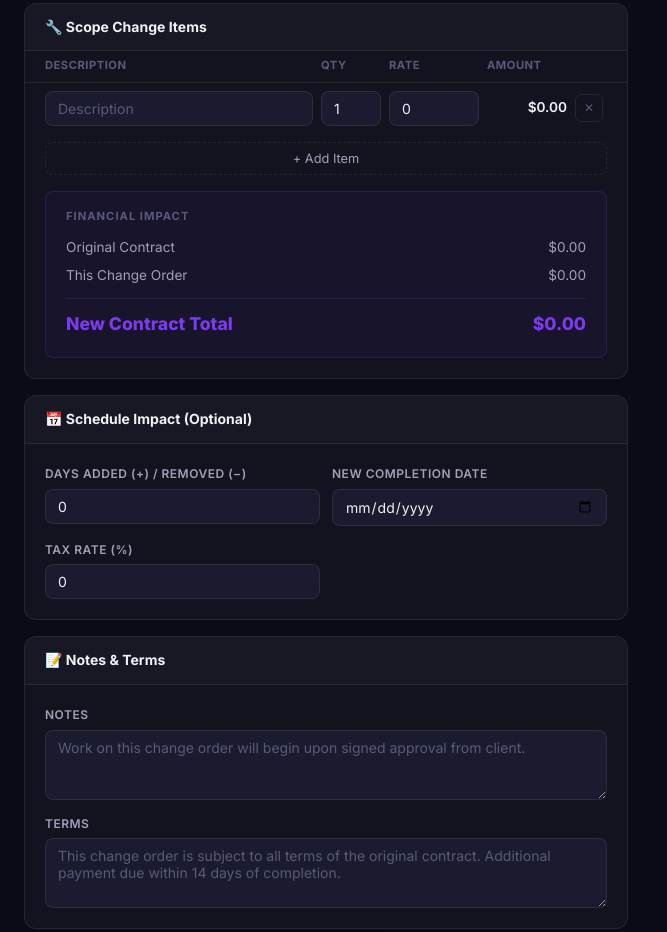
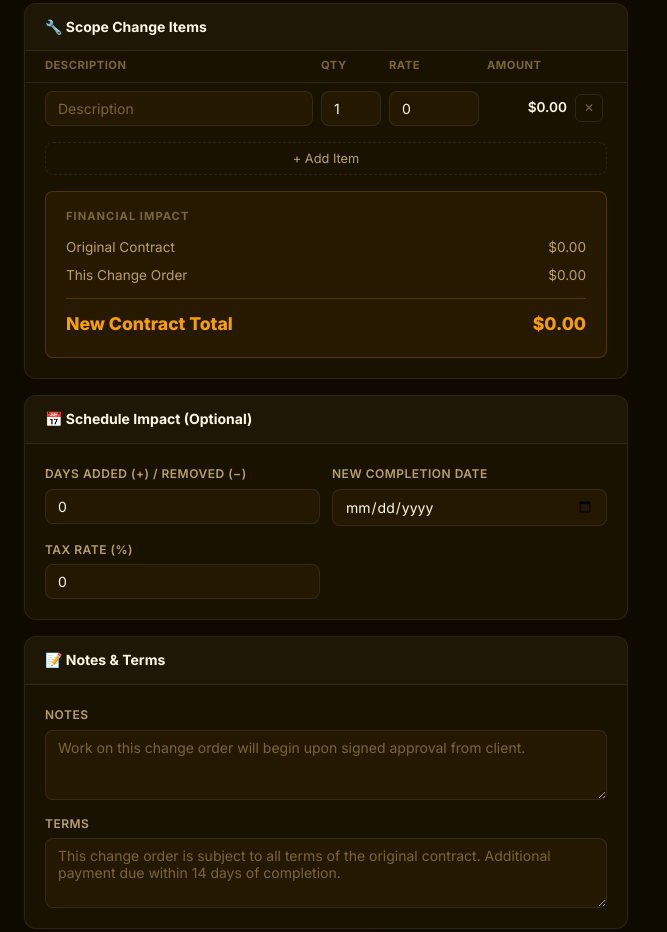
Before and after one commit to dcwynne89/buildchangeorder, a website: page index.html in a window 1280 px wide. Shown: the part 1372-2304 px from the top of the page, without its empty margins (0-667 px from the left). Drawn offline with Linux system fonts and the light colour scheme; no server answers.

Commit message:
Rebrand-amber-orange-palette

```diff
--- a/styles.css
+++ b/styles.css
@@ -8,16 +8,16 @@
 *, *::before, *::after { box-sizing: border-box; margin: 0; padding: 0; }
 
 :root {
-  --bg:             #0a0b14;
-  --bg-card:        #12131f;
-  --bg-input:       #1a1b2e;
+  --bg:             #0f0a00;
+  --bg-card:        #1a1200;
+  --bg-input:       #241900;
   --border:         rgba(255,255,255,0.08);
-  --border-focus:   rgba(124,58,237,0.5);
-  --accent:         #7C3AED;
-  --accent-hover:   #8B5CF6;
-  --text-primary:   #f0f0f5;
-  --text-secondary: #a0a0b8;
-  --text-muted:     #5a5a7a;
+  --border-focus:   rgba(245,158,11,0.5);
+  --accent:         #F59E0B;
+  --accent-hover:   #FBBF24;
+  --text-primary:   #fef8e8;
+  --text-secondary: #b8a06a;
+  --text-muted:     #7a6538;
   --radius:         12px;
   --radius-sm:      8px;
   --success:        #10b981;
@@ -36,7 +36,7 @@ body { font-family: 'Inter', sans-serif; background: var(--bg); color: var(--tex
 .navbar-links a:hover { color:var(--accent); }
 
 /* ── Hero ── */
-.hero-banner { text-align:center; padding:2rem 1.5rem 1.5rem; background:radial-gradient(ellipse at 50% 0%, rgba(124,58,237,0.15) 0%, transparent 70%); border-bottom:1px solid var(--border); }
+.hero-banner { text-align:center; padding:2rem 1.5rem 1.5rem; background:radial-gradient(ellipse at 50% 0%, rgba(245,158,11,0.12) 0%, transparent 70%); border-bottom:1px solid var(--border); }
 .hero-banner h1 { font-size:clamp(1.5rem,4vw,2.25rem); font-weight:800; background:linear-gradient(135deg,#fff 0%,var(--accent) 100%); -webkit-background-clip:text; -webkit-text-fill-color:transparent; margin-bottom:0.5rem; }
 .hero-banner p { color:var(--text-secondary); font-size:1rem; }
 
@@ -56,7 +56,7 @@ body { font-family: 'Inter', sans-serif; background: var(--bg); color: var(--tex
 .form-group { display:flex; flex-direction:column; gap:0.35rem; }
 .form-group label { font-size:0.75rem; font-weight:600; color:var(--text-secondary); text-transform:uppercase; letter-spacing:0.5px; }
 input, textarea, select { background:var(--bg-input); border:1px solid var(--border); border-radius:var(--radius-sm); color:var(--text-primary); font-family:inherit; font-size:0.875rem; padding:0.5rem 0.75rem; transition:border-color 0.2s; width:100%; }
-input:focus, textarea:focus, select:focus { outline:none; border-color:var(--accent); box-shadow:0 0 0 3px rgba(124,58,237,0.15); }
+input:focus, textarea:focus, select:focus { outline:none; border-color:var(--accent); box-shadow:0 0 0 3px rgba(245,158,11,0.15); }
 input::placeholder, textarea::placeholder { color:var(--text-muted); }
 textarea { resize:vertical; min-height:70px; }
 select option { background:var(--bg-card); }
@@ -76,26 +76,26 @@ input[type="color"] { width:44px; height:36px; padding:2px; cursor:pointer; bord
 /* ── Running Total ── */
 .running-total {
   margin:0 1.25rem 1.25rem;
-  background:rgba(124,58,237,0.06);
-  border:1px solid rgba(124,58,237,0.2);
+  background:rgba(245,158,11,0.06);
+  border:1px solid rgba(245,158,11,0.2);
   border-radius:var(--radius-sm);
   padding:1rem 1.25rem;
 }
 .rt-row { display:flex; justify-content:space-between; font-size:0.85rem; color:var(--text-secondary); padding:0.2rem 0; }
-.rt-divider { border:none; border-top:1px solid rgba(124,58,237,0.2); margin:0.5rem 0; }
+.rt-divider { border:none; border-top:1px solid rgba(245,158,11,0.2); margin:0.5rem 0; }
 .rt-total { font-weight:800; font-size:1.1rem; color:var(--accent); }
 .rt-label { font-size:0.7rem; font-weight:700; text-transform:uppercase; letter-spacing:1px; color:var(--text-muted); margin-bottom:0.5rem; }
 
 /* ── Buttons ── */
-.btn-download { width:100%; background:linear-gradient(135deg,var(--accent),var(--accent-hover)); color:#fff; border:none; border-radius:var(--radius); padding:0.875rem; font-size:1rem; font-weight:700; font-family:inherit; cursor:pointer; transition:all 0.2s; box-shadow:0 4px 20px rgba(124,58,237,0.3); }
-.btn-download:hover:not(:disabled) { transform:translateY(-1px); box-shadow:0 6px 24px rgba(124,58,237,0.4); }
+.btn-download { width:100%; background:linear-gradient(135deg,#d97706,var(--accent)); color:#0f0a00; border:none; border-radius:var(--radius); padding:0.875rem; font-size:1rem; font-weight:700; font-family:inherit; cursor:pointer; transition:all 0.2s; box-shadow:0 4px 20px rgba(245,158,11,0.3); }
+.btn-download:hover:not(:disabled) { transform:translateY(-1px); box-shadow:0 6px 24px rgba(245,158,11,0.4); }
 .btn-download:disabled { opacity:0.6; cursor:not-allowed; }
 
 /* ── Preview Panel ── */
 .preview-panel { background:var(--bg-card); border:1px solid var(--border); border-radius:var(--radius); overflow:hidden; position:sticky; top:72px; max-height:calc(100vh - 100px); display:flex; flex-direction:column; }
 .preview-header { display:flex; align-items:center; justify-content:space-between; padding:0.875rem 1.25rem; border-bottom:1px solid var(--border); background:rgba(255,255,255,0.02); }
 .preview-header h3 { font-size:0.875rem; font-weight:700; }
-.preview-badge { font-size:0.7rem; background:rgba(124,58,237,0.15); color:var(--accent); padding:0.2rem 0.6rem; border-radius:20px; font-weight:600; }
+.preview-badge { font-size:0.7rem; background:rgba(245,158,11,0.15); color:var(--accent); padding:0.2rem 0.6rem; border-radius:20px; font-weight:600; }
 .preview-body { flex:1; overflow-y:auto; padding:1rem; background:#f0f0f0; }
 .preview-body::-webkit-scrollbar { width:6px; }
 .preview-body::-webkit-scrollbar-thumb { background:var(--border); border-radius:3px; }
```
